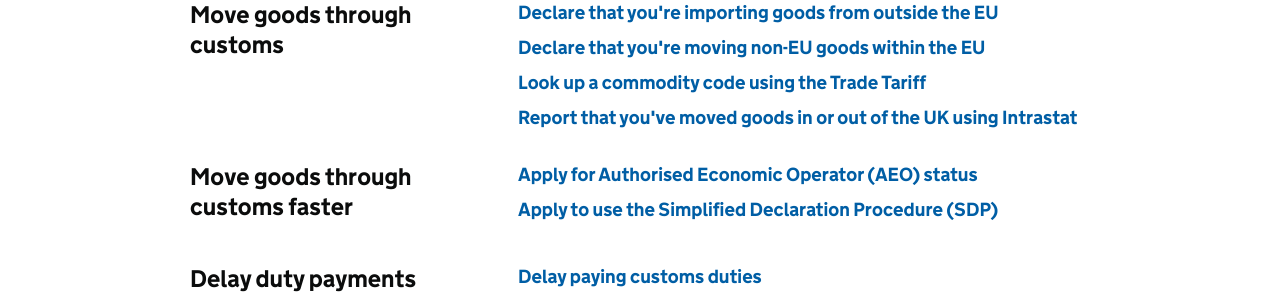
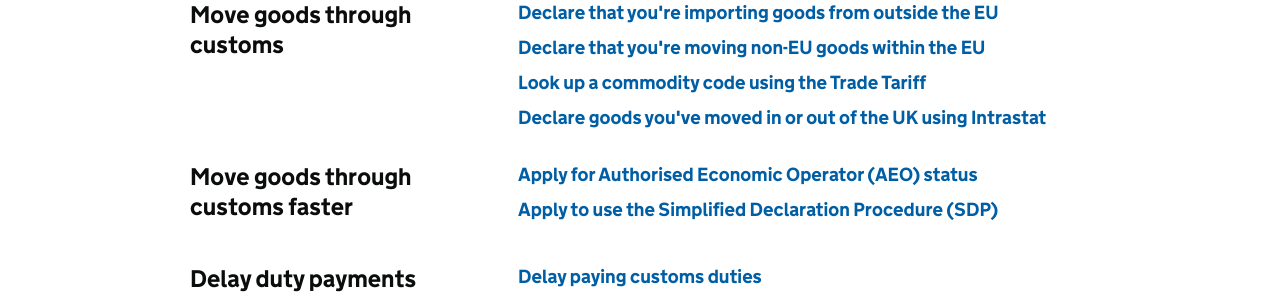
Before and after one commit to alphagov/govuk-import-export-prototype, a Jekyll site: the page built from topic/business-and-self-employed/importing.html, in a window 1280 px wide. Shown: the part 810-1110 px from the top of the page. Built offline with Jekyll 4.4.1, drawn with Linux system fonts in a browser that asks for light colours; some of the changed lines change nothing that is shown.

Commit message:
Update importing.html

```diff
--- a/topic/business-and-self-employed/importing.html
+++ b/topic/business-and-self-employed/importing.html
@@ -47,8 +47,8 @@ index_lists:
        url: '/guide/declare-moving-non-eu-goods-within-EU/overview.html'
      - name: Look up a commodity code using the Trade Tariff
        url: '/start/look-up-commodity-code-trade-tariff.html'
-     - name: Report that you've moved goods in or out of the UK using Intrastat
-       url: '/guide/report-moved-goods-intrastat/overview.html'
+     - name: Declare goods you've moved in or out of the UK using Intrastat
+       url: '/guide/declare-goods-you-ve-moved-in-or-out-of-the-uk-using-intrastat/when-you-must-register.html'
 
  - title: Move goods through customs faster
    links:
```
